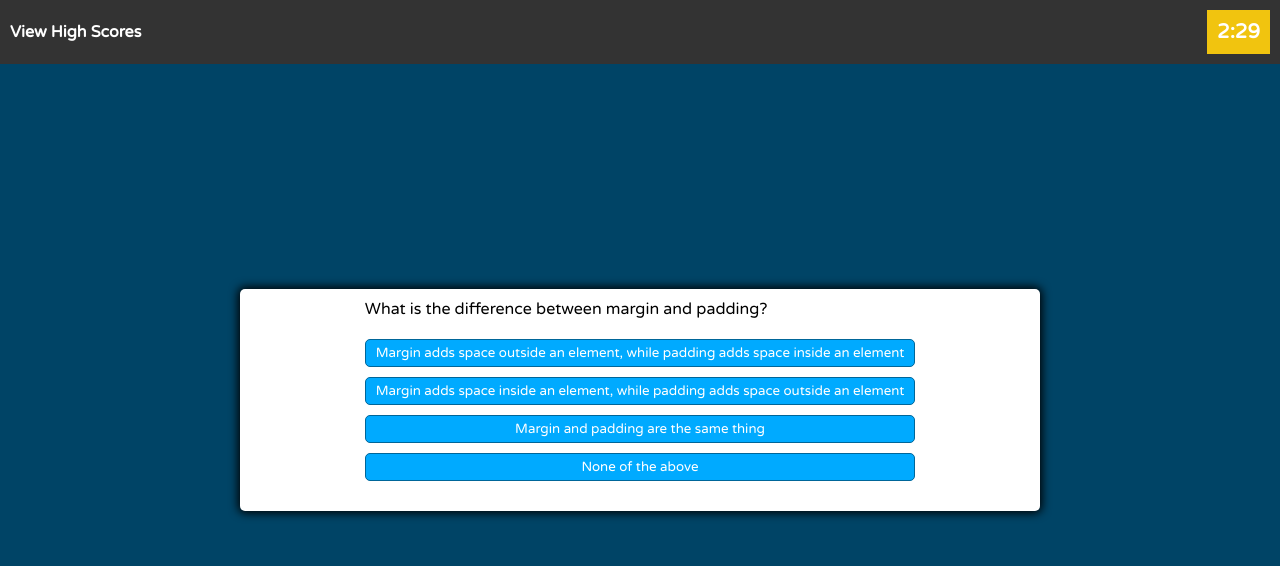
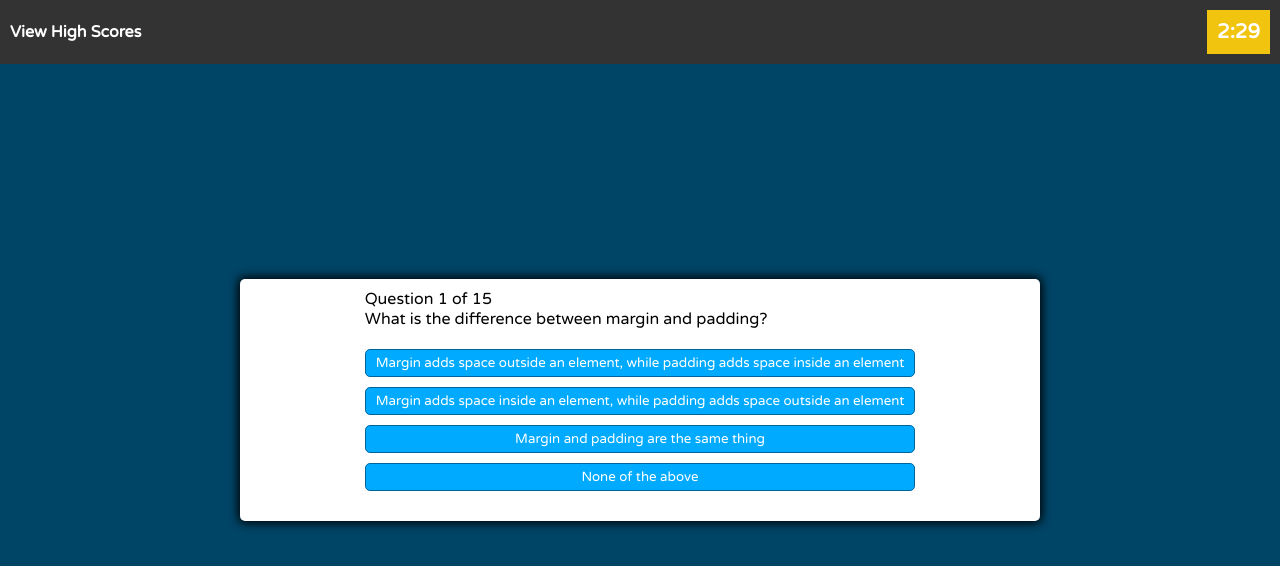
Before and after one commit to pchandler858/QuizMeister, a plain HTML site: page index.html in a window 1280 px wide. Both pictures are taken after a click on the button "Start". Drawn offline with Linux system fonts and the light colour scheme.

Commit message:
added question count to each question

```diff
--- a/index.html
+++ b/index.html
@@ -38,6 +38,7 @@
         <div id="score" class=""></div>
       </div>
       <div id="question-container" class="hide">
+        <div id="question-count"></div>
         <div id="question">Question</div>
         <div id="answer-buttons" class="btn-grid">
           <button class="btn answer-btn">Answer 2</button>
--- a/script.js
+++ b/script.js
@@ -4,6 +4,7 @@ const warning = document.getElementById("warning");
 const nextButton = document.getElementById("next-btn");
 const questionContainerElement = document.getElementById("question-container");
 const questionElement = document.getElementById("question");
+const countElement = document.getElementById("question-count");
 const scoreContainerElement = document.getElementById("score-container");
 const answerButtonsElement = document.getElementById("answer-buttons");
 const scoreElement = document.getElementById("score");
@@ -58,6 +59,7 @@ function setNextQuestion() {
 }
 
 function showQuestion(question) {
+  countElement.innerText = `Question ${currentQuestionIndex + 1} of 15`;
   questionElement.innerText = question.question;
   question.answers.forEach((answer) => {
     const button = document.createElement("button");
@@ -104,7 +106,7 @@ function selectAnswer(e) {
     nextButton.classList.remove("hide");
   } else {
     setTimeout(() => {
-      alert(`Quiz completed! Click ok to check your score!`)
+      alert(`Quiz completed! Click ok to check your score!`);
       endGame();
     }, 300);
   }
```
